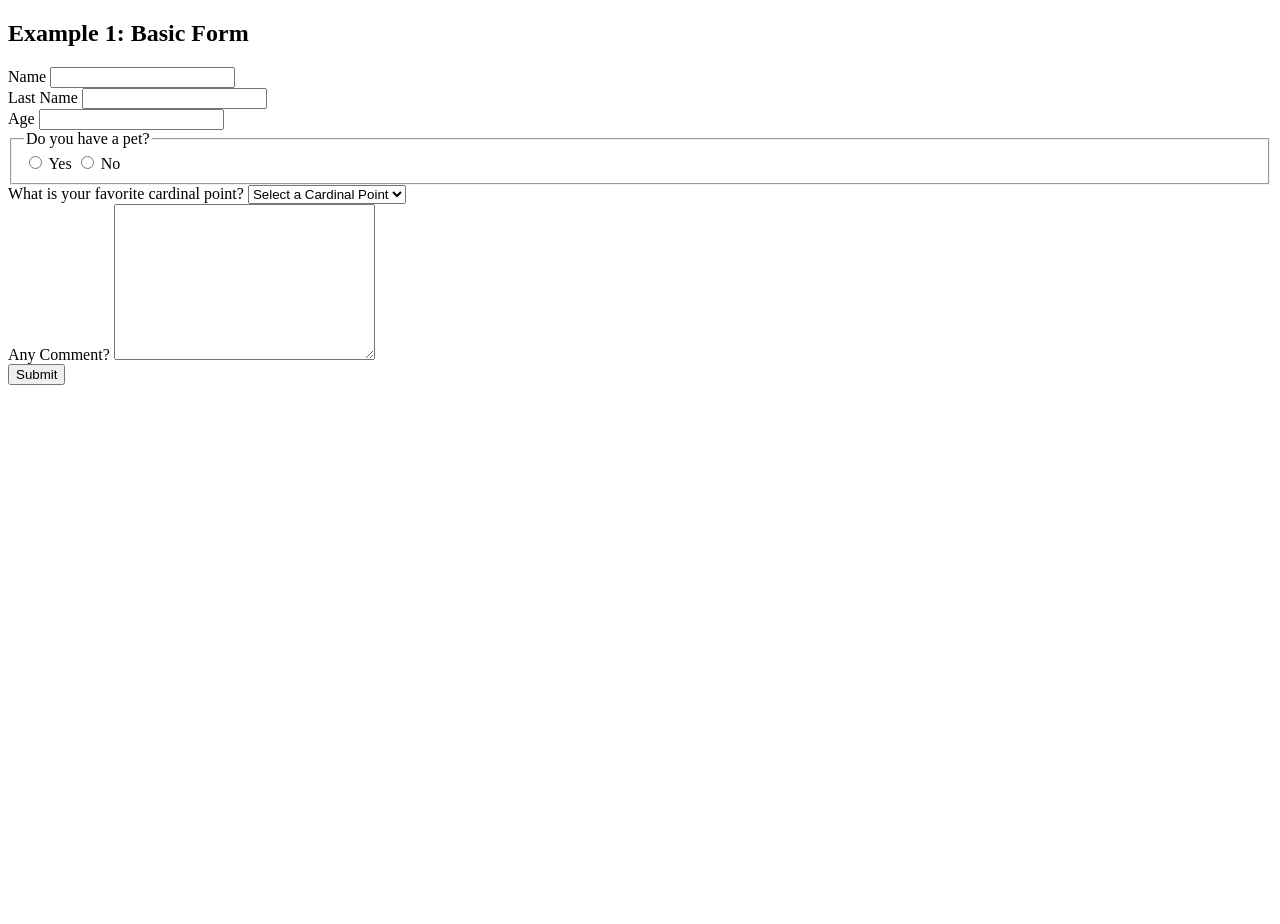
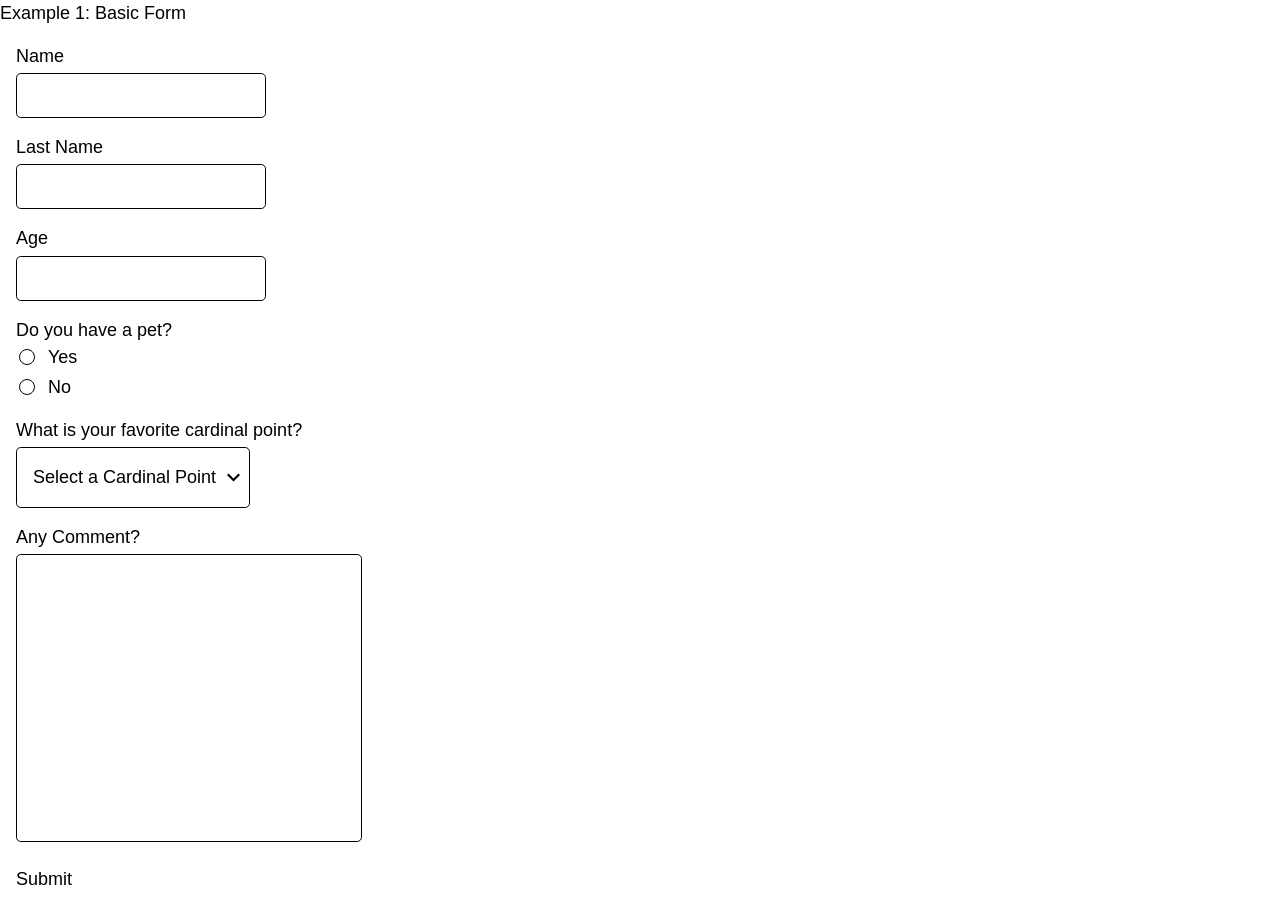
Before and after one commit to lavak00731/validAccess, a plain HTML site: page index.html in a window 1280 px wide. Before the commit the page ends 800 px from the top, so only its background shows below. Drawn offline with Linux system fonts and the light colour scheme; the site is published under a folder, as on GitHub Pages, so addresses that start at the root find nothing.

Commit message:
changing bases

```diff
--- a/index.html
+++ b/index.html
@@ -5,8 +5,7 @@
     <meta http-equiv="X-UA-Compatible" content="IE=edge">
     <meta name="viewport" content="width=device-width, initial-scale=1.0">
     <title>validAccess - Accesible Validation Library</title>
-    <base href="/validAccess/">
-    <link rel="stylesheet" href="/validAccess/styles/basicstyling.css">
+    <link rel="stylesheet" href="styles/basicstyling.css">
 </head>
 <body>
     <main>
```
